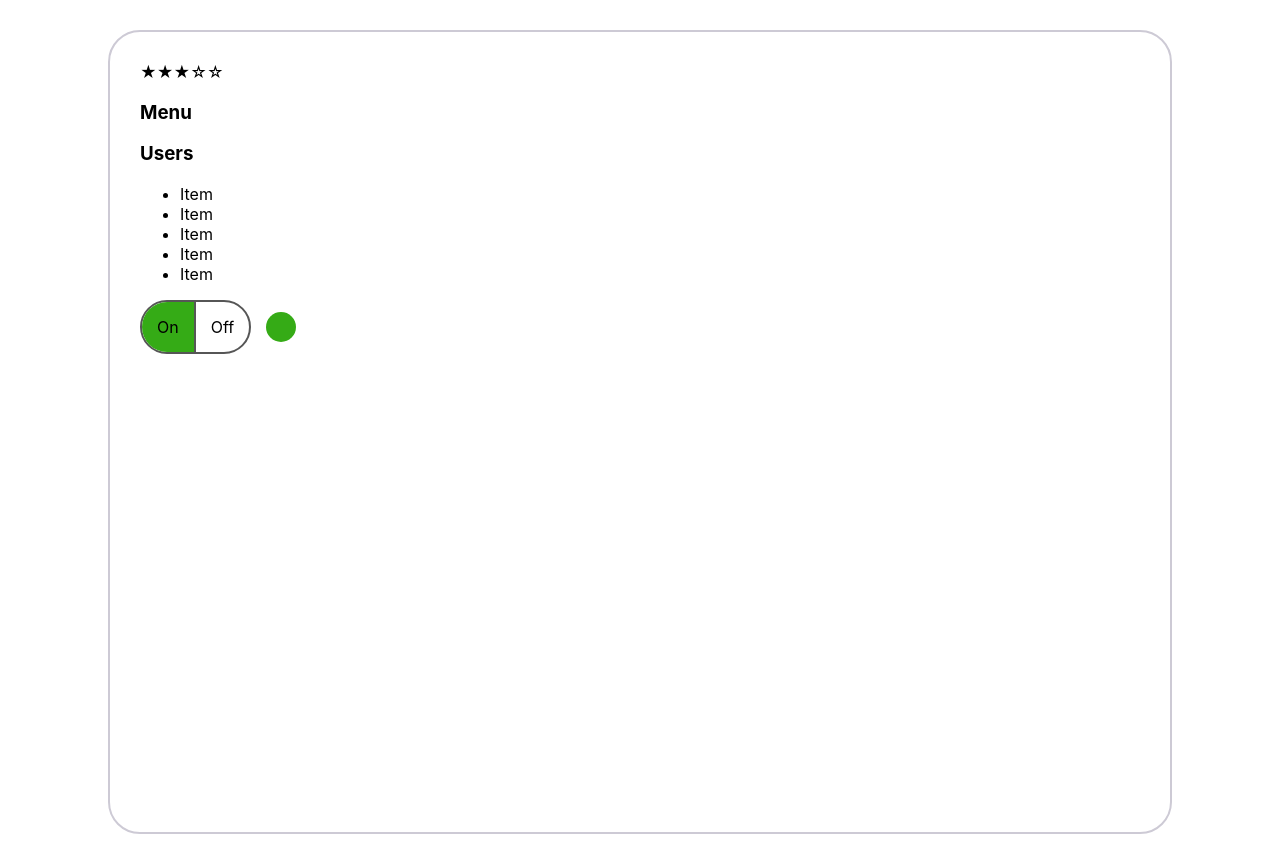
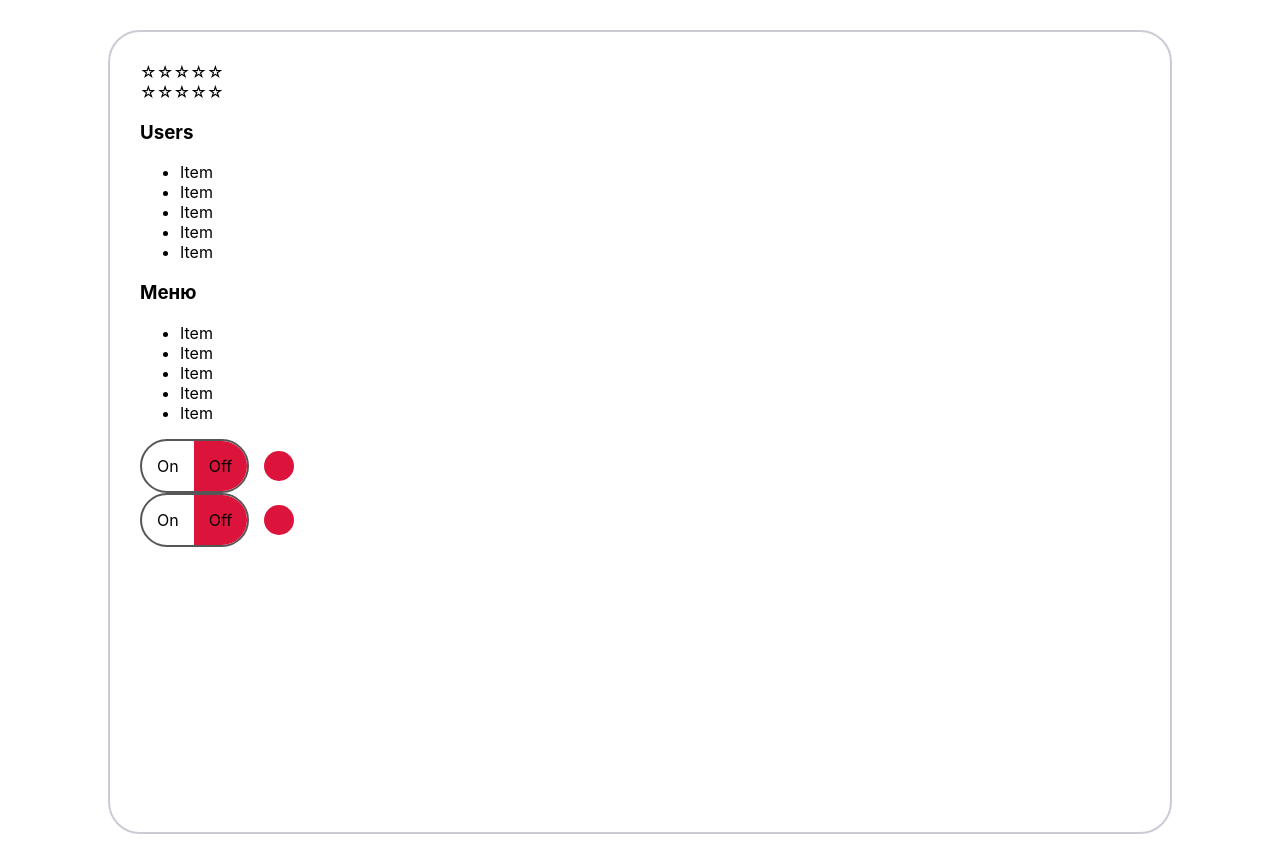
Before and after one commit to Alex-Kiosa/react-kabzda, a React (Create React App) app: page / in a window 1280 px wide. Built offline with nearby package versions, Linux system fonts and the light colour scheme.

Commit message:
lesson 7: uncontrolled component lesson 8: callbacks 1 + homework

```diff
--- a/src/App.css
+++ b/src/App.css
@@ -45,3 +45,7 @@
 .indicator_off, .checkbox_off {
     background-color: crimson;
 }
+
+.rating:hover {
+    cursor: pointer
+}
--- a/src/App.tsx
+++ b/src/App.tsx
@@ -1,17 +1,25 @@
-import React from 'react';
-import logo from './logo.svg';
+import React, {useState} from 'react';
 import './App.css';
-import {Rating} from "./Components/Rating";
+import {Rating, RatingValueType} from "./Components/Rating";
 import {Accordion} from "./Components/Accordion";
-import {OnOf} from "./Components/OnOf";
+import {OnOff} from "./Components/OnOff";
+import {UnControlledRating} from "./Components/UnControlledRating";
+import {UnControlledAccordion} from "./Components/UnContolledAccordion";
+import {UnControlledOnOff} from "./Components/UnControlledOnOff";
 
 function App() {
+    let [ratingValue, setRatingValue] = useState<RatingValueType>(0)
+    let [accordionCollapsed, setAccordionCollapsed] = useState(false)
+    let [onValue, setOnValue] = useState(false)
+
     return (
         <div className='app-container'>
-            <Rating value={3}/>
-            <Accordion titleValue={"Menu"} collapsed={true}/>
-            <Accordion titleValue={"Users"} collapsed={false}/>
-            <OnOf isOn={true}/>
+            <Rating value={ratingValue} onClick={setRatingValue}/>
+            <UnControlledRating/>
+            <Accordion titleValue={"Users"} collapsed={accordionCollapsed} setAccordionCollapsed={setAccordionCollapsed}/>
+            <UnControlledAccordion titleValue={"Меню"}/>
+            <OnOff onValue={onValue} onClick={setOnValue}/>
+            <UnControlledOnOff/>
         </div>
     );
 }
--- a/src/Components/Accordion.tsx
+++ b/src/Components/Accordion.tsx
@@ -2,9 +2,15 @@
 import {AccordionTitle} from "./AccordionTitle";
 import {AccordionBody} from "./AccordionBody";
 
-export function Accordion(props: { titleValue: string, collapsed?: boolean }) {
+type PropsType = {
+    titleValue: string
+    collapsed: boolean
+    setAccordionCollapsed: (value: boolean) => void
+}
+
+export function Accordion(props: PropsType) {
     return <div>
-        <AccordionTitle title={props.titleValue}/>
+        <AccordionTitle title={props.titleValue} setAccordionCollapsed={() => props.setAccordionCollapsed(!props.collapsed)}/>
         {!props.collapsed && <AccordionBody/>}
     </div>
 }
--- a/src/Components/AccordionTitle.tsx
+++ b/src/Components/AccordionTitle.tsx
@@ -1,5 +1,16 @@
 import React from "react";
 
-export function AccordionTitle(props: {title: string}) {
-    return <h3>{props.title}</h3>
+type PropsType = {
+    title: string
+    onClick?: () => void
+    setAccordionCollapsed?: () => void
 }
+
+export function AccordionTitle(props: PropsType) {
+    function onclickHandler() {
+        props.onClick && props.onClick()
+        props.setAccordionCollapsed && props.setAccordionCollapsed()
+    }
+
+    return <h3 onClick={onclickHandler}>{props.title}</h3>
+}
--- a/src/Components/OnOf.tsx
+++ /dev/null
@@ -1,15 +0,0 @@
-import React from "react";
-
-type PropsType = {
-    isOn: boolean
-}
-
-export function OnOf(props: PropsType) {
-    return <div className={"checkboxes-wrap"}>
-        <div className="checkboxes">
-            <span className={`checkbox ${props.isOn && 'checkbox_on'}`}>On</span>
-            <span className={`checkbox ${!props.isOn && 'checkbox_off'}`} >Off</span>
-        </div>
-        <div className={`indicator ${props.isOn ? 'indicator_on' : 'indicator_off'}`}></div>
-    </div>
-}
--- /dev/null
+++ b/src/Components/OnOff.tsx
@@ -0,0 +1,24 @@
+import React, {useState} from "react";
+
+type PropsType = {
+    onValue: boolean
+    onClick: (value: boolean) => void
+}
+
+export function OnOff(props: PropsType) {
+    // console.log("OnOff rendering")
+
+    const onClickHandler = () => {
+        props.onClick(!props.onValue)
+    }
+
+    return <div className="checkboxes-wrap">
+        <div className="checkboxes">
+            <div className={`checkbox ${props.onValue && 'checkbox_on'}`} onClick={onClickHandler}>On
+            </div>
+            <div className={`checkbox ${!props.onValue && 'checkbox_off'}`} onClick={onClickHandler}>Off
+            </div>
+        </div>
+        <div className={`indicator ${props.onValue ? 'indicator_on' : 'indicator_off'}`}></div>
+    </div>
+}
--- a/src/Components/Rating.tsx
+++ b/src/Components/Rating.tsx
@@ -1,18 +1,31 @@
 import React from "react";
-import {Star} from "./Star";
 
+export type RatingValueType = 0 | 1 | 2 | 3 | 4 | 5
 type PropsType = {
-    value: 0 | 1 | 2 | 3 | 4 | 5
+    value: RatingValueType
+    onClick: (value: RatingValueType) => void
 }
 
 export function Rating(props: PropsType) {
     return (
-        <div>
-            <Star selected={props.value >= 1}/>
-            <Star selected={props.value >= 2}/>
-            <Star selected={props.value >= 3}/>
-            <Star selected={props.value >= 4}/>
-            <Star selected={props.value >= 5}/>
+        <div className="rating">
+            <Star selected={props.value >= 1} onClick={props.onClick} value={1}/>
+            <Star selected={props.value >= 2} onClick={props.onClick} value={2}/>
+            <Star selected={props.value >= 3} onClick={props.onClick} value={2}/>
+            <Star selected={props.value >= 4} onClick={props.onClick} value={4}/>
+            <Star selected={props.value >= 5} onClick={props.onClick} value={5}/>
         </div>
     )
 }
+
+type PropsTypeStar = {
+    selected: boolean
+    onClick: (value: RatingValueType) => void
+    value: 1 | 2 | 3 | 4 | 5
+}
+
+function Star(props: PropsTypeStar) {
+    const onClickHandler = () => props.onClick(props.value)
+
+    return <span className="star" onClick={onClickHandler}>{props.selected ? "★" : "☆"}</span>
+}
--- a/src/Components/Star.tsx
+++ /dev/null
@@ -1,9 +0,0 @@
-import React from "react";
-
-type PropsType = {
-    selected: boolean
-}
-
-export function Star(props: PropsType) {
-    return <span>{props.selected? "★" : "☆"}</span>
-}
--- /dev/null
+++ b/src/Components/UnContolledAccordion.tsx
@@ -0,0 +1,16 @@
+import React, {useState} from "react";
+import {AccordionTitle} from "./AccordionTitle";
+import {AccordionBody} from "./AccordionBody";
+
+export function UnControlledAccordion(props: { titleValue: string}) {
+    let [collapsed, setCollapsed] = useState(false)
+    const toggleCollapsed = () => {
+        setCollapsed(!collapsed)
+    }
+
+    return <div>
+        <AccordionTitle title={props.titleValue} onClick={toggleCollapsed} />
+        {/*<button onClick={toggleCollapsed}>Toggle</button>*/}
+        {!collapsed && <AccordionBody/>}
+    </div>
+}
--- /dev/null
+++ b/src/Components/UnControlledOnOff.tsx
@@ -0,0 +1,22 @@
+import React, {useState} from "react";
+
+type PropsType = {}
+
+export function UnControlledOnOff(props: PropsType) {
+    // console.log("OnOff rendering")
+    let [on, setOn] = useState(false)
+
+    return <div className="checkboxes-wrap">
+        <div className="checkboxes">
+            <div className={`checkbox ${on && 'checkbox_on'}`} onClick={
+                () => setOn(true)
+            }>On
+            </div>
+            <div className={`checkbox ${!on && 'checkbox_off'}`} onClick={
+                () => setOn(false)
+            }>Off
+            </div>
+        </div>
+        <div className={`indicator ${on ? 'indicator_on' : 'indicator_off'}`}></div>
+    </div>
+}
--- /dev/null
+++ b/src/Components/UnControlledRating.tsx
@@ -0,0 +1,26 @@
+import React, {useState} from "react";
+
+export function UnControlledRating() {
+    let [value, setValue] = useState(0)
+
+    return (
+        <div className="rating">
+            <Star selected={value > 0} setValue={() => setValue(1)}/>
+            <Star selected={value > 1} setValue={() => setValue(2)}/>
+            <Star selected={value > 2} setValue={() => setValue(3)}/>
+            <Star selected={value > 3} setValue={() => setValue(4)}/>
+            <Star selected={value > 4} setValue={() => setValue(5)}/>
+        </div>
+    )
+}
+
+type PropsTypeStar = {
+    selected: boolean
+    setValue: () => void
+}
+
+function Star(props: PropsTypeStar) {
+    const onClickHandler = () => props.setValue()
+
+    return <span className="star" onClick={onClickHandler}>{props.selected ? "★" : "☆"}</span>
+}
--- a/src/index.tsx
+++ b/src/index.tsx
@@ -8,9 +8,7 @@
   document.getElementById('root') as HTMLElement
 );
 root.render(
-  <React.StrictMode>
     <App />
-  </React.StrictMode>
 );
 
 // If you want to start measuring performance in your app, pass a function
```
